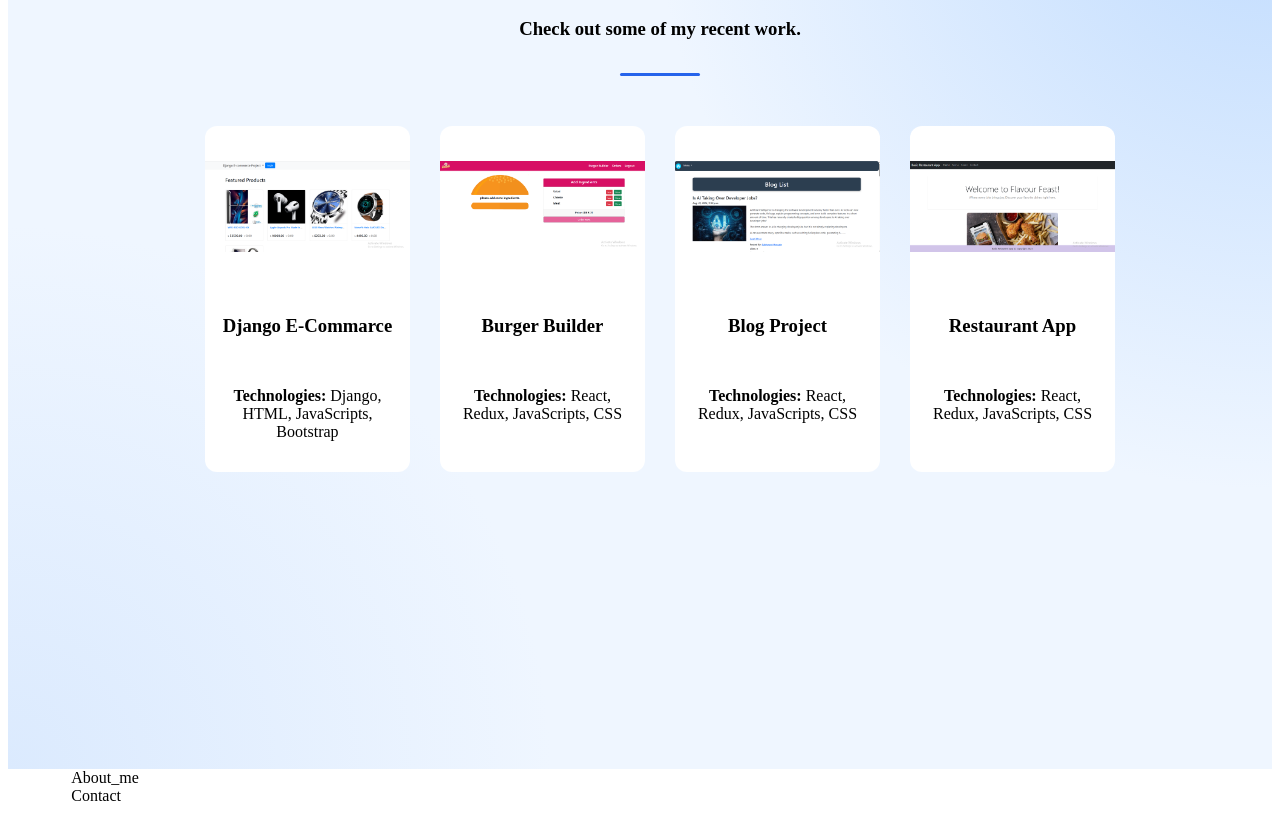
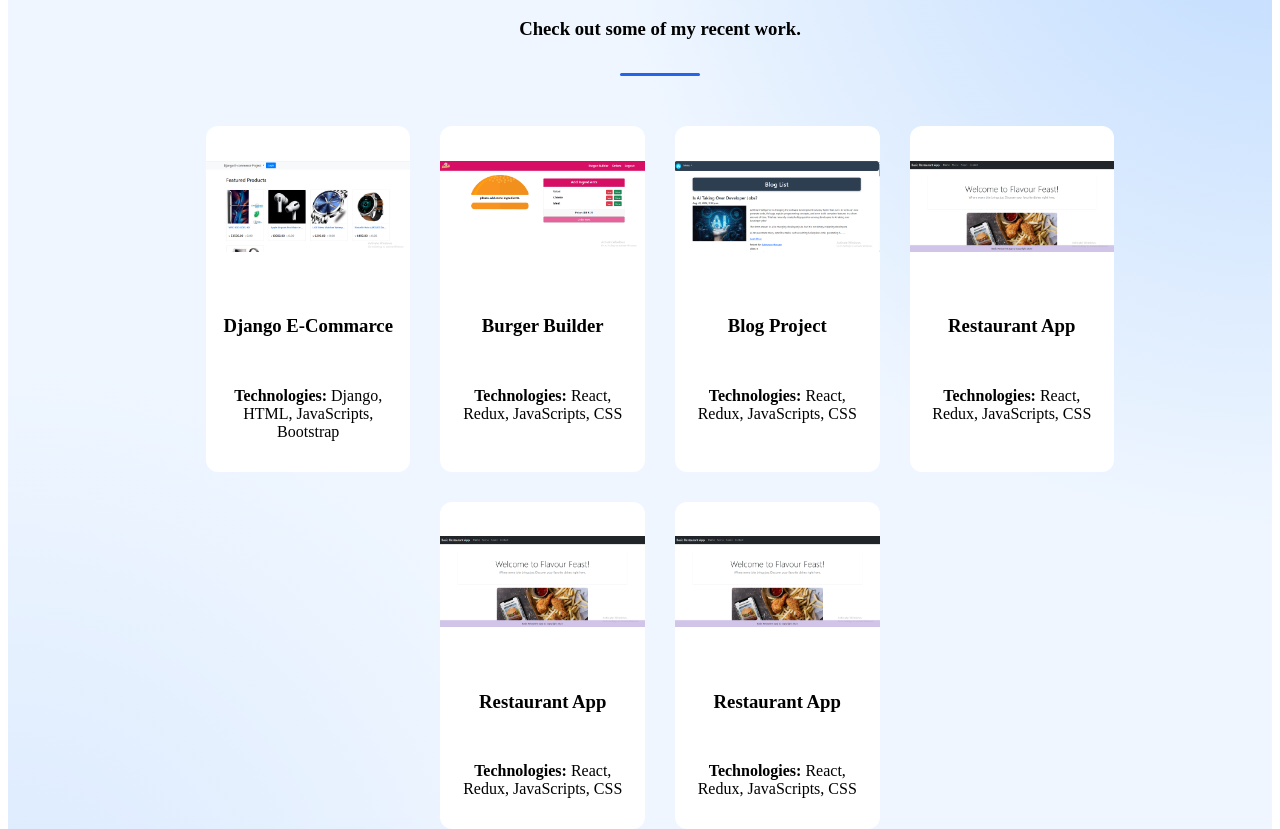
Before and after one commit to Sakhawat-hossain-369/react-portfolio, a React app: page / in a window 1280 px wide. Shown: the part 2420-3249 px from the top of the page. Built offline with nearby package versions, Linux system fonts and the light colour scheme; the HTML template or start-up script is replaced by a standard one.

Commit message:
Resposive Projecs.jsx & ProjectsCard

```diff
--- a/src/Data/ProjectsData.js
+++ b/src/Data/ProjectsData.js
@@ -73,6 +73,26 @@ const ProjectsData = [
         github: "",
         description: "This is Restaurant App Project"
 
+    },
+    {
+        id: 5,
+        image: rest1,
+        images: [rest1, rest2, rest3, rest4, rest5, rest6],
+        title: "Restaurant App",
+        technology: ["React", "Redux", "JavaScripts", "CSS"],
+        github: "",
+        description: "This is Restaurant App Project"
+
+    },
+    {
+        id: 6,
+        image: rest1,
+        images: [rest1, rest2, rest3, rest4, rest5, rest6],
+        title: "Restaurant App",
+        technology: ["React", "Redux", "JavaScripts", "CSS"],
+        github: "",
+        description: "This is Restaurant App Project"
+
     }
 ]
 
--- a/src/components/Card/ProjectCard.css
+++ b/src/components/Card/ProjectCard.css
@@ -3,7 +3,7 @@
     flex-direction: column;
     align-items: center;
 
-    width: 100%;
+    width: calc(25% - 23px);
     min-height: 300px;
 
     box-sizing: border-box;
@@ -41,3 +41,22 @@
     padding: 5px 15px 15px;
     text-align: center;
 }
+
+@media (max-width: 992px) {
+    .project-card {
+        width: calc(33.333% - 20px);
+    }
+}
+
+@media (max-width: 768px) {
+    .project-card {
+        width: calc(50% - 10px);
+    }
+}
+
+@media (max-width: 480px) {
+    .project-card {
+        width: 100%;
+        height: 180px;
+    }
+}
--- a/src/components/Modal/ProjectModal.css
+++ b/src/components/Modal/ProjectModal.css
@@ -0,0 +1,12 @@
+.project-modal {
+    position: fixed;
+    inset: 0;
+    background: rgba(0, 0, 0, 0.6);
+    z-index: 1000;
+
+    display: flex;
+    justify-content: center;
+    align-items: flex-start;
+
+    padding-top: 80px;
+}
--- a/src/components/Modal/ProjectModal.jsx
+++ b/src/components/Modal/ProjectModal.jsx
@@ -10,13 +10,20 @@ export const ProjectModal = ({
     technology,
     description }) => {
 
+    if (!isOpen) return null;
 
     return (
         <div className="project-modal">
             <div className="modal-content">
                 <button className="close-btn" onClick={() => setisOpen(false)}>&times;</button>
                 <div className="modal-image">
-                    <img src={image} alt={title} />
+                    {images.map((image, index) => (
+                        <img
+                            key={index}
+                            src={image}
+                            alt={`${title} ${index + 1}`} />
+                    ))}
+
                 </div>
                 <div className="modal-title">
                     <h2>{title}</h2>
--- a/src/components/Projects/Projects.css
+++ b/src/components/Projects/Projects.css
@@ -45,13 +45,94 @@
 }
 
 .projects_cards {
-    display: grid;
+    display: flex;
+    flex-wrap: wrap;
+    justify-content: center;
+    gap: 30px;
+    /* display: grid;
     grid-template-columns: repeat(4, 1fr);
-    gap: 30px;
+    gap: 30px; */
     transition: transform 0.3s ease, box-shadow 0.3s ease;
 }
+
+
+#projects {
+    width: 100%;
+    min-height: 100vh;
+    padding: 50px 0;
+
+    background:
+        radial-gradient(circle at top right, #BFDBFE 0%, transparent 40%),
+        radial-gradient(circle at bottom left, #DBEAFE 0%, transparent 35%),
+        #EFF6FF;
+}
+
+.projects_container {
+    display: flex;
+    flex-direction: column;
+    align-items: center;
+
+    width: 100%;
+    padding: 20px;
+    margin: 0 auto;
+}
+
+.projects_header {
+    display: flex;
+    flex-direction: column;
+    align-items: center;
+    justify-content: center;
+}
+
+.projects_header::after {
+    content: "";
+
+    width: 80px;
+    height: 3px;
+
+    background: #2563EB;
+
+    margin-top: 15px;
+    border-radius: 10px;
+}
+
+.projects_content {
+    width: 80%;
+    margin: 0 auto;
+    padding: 50px 0;
+}
+
+.projects_cards {
+    display: flex;
+    flex-wrap: wrap;
+    justify-content: center;
+    gap: 30px;
+    /* display: grid;
+    grid-template-columns: repeat(4, 1fr);
+    gap: 30px; */
+    transition: transform 0.3s ease, box-shadow 0.3s ease;
+}
+
 
 .projects_cards:hover {
     transform: scale(1.02);
     box-shadow: 0 10px 25px rgba(37, 99, 235, 0.12);
 }
+
+@media (max-width: 768px) {
+    .projects_content {
+        width: 90%;
+        padding: 40px 0;
+    }
+
+    .projects_cards {
+        gap: 20px;
+    }
+}
+
+@media (max-width: 480px) {
+    .projects_content {
+        width: 95%;
+        padding: 30px 0;
+    }
+}
--- a/src/components/Projects/Projects.jsx
+++ b/src/components/Projects/Projects.jsx
@@ -3,6 +3,7 @@ import '../../App.css'
 import './Projects.css'
 import ProjectCard from '../Card/ProjectCard'
 import ProjectsData from '../../Data/ProjectsData'
+import { ProjectModal } from '../Modal/ProjectModal'
 
 
 const Projects = () => {
@@ -24,14 +25,24 @@ const Projects = () => {
                                     image={project.image}
                                     title={project.title}
                                     technologies={project.technology}
+                                    onClick={() => setSelactedProject(project)}
                                 />
                             ))}
 
-                            {/* <ProjectCard /> */}
                         </div>
                     </div>
 
                 </div>
+                <ProjectModal
+                    isOpen={selectedProject !== null}
+                    setisOpen={() => setSelactedProject(null)}
+                    images={selectedProject?.images}
+                    title={selectedProject?.title}
+                    technology={selectedProject?.technology}
+                    github={selectedProject?.github}
+                    description={selectedProject?.description}
+
+                />
             </div>
         </section>
 
```
